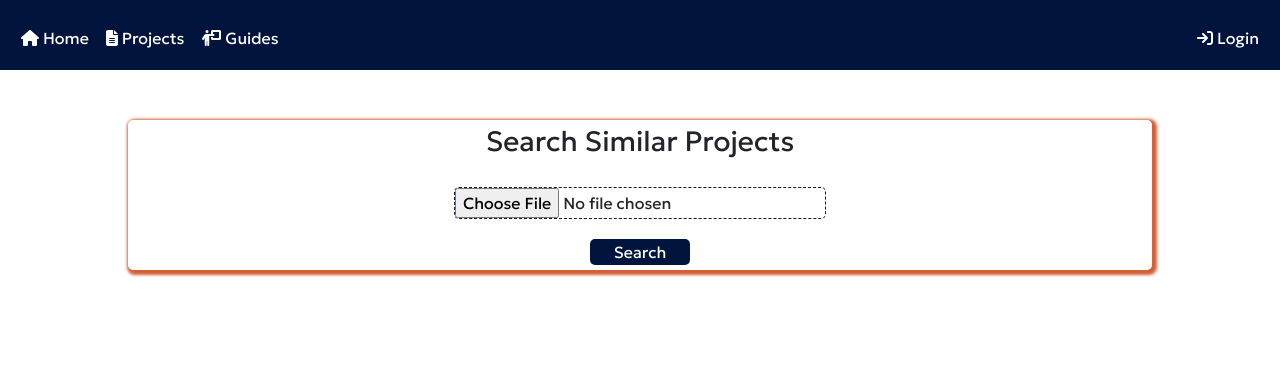
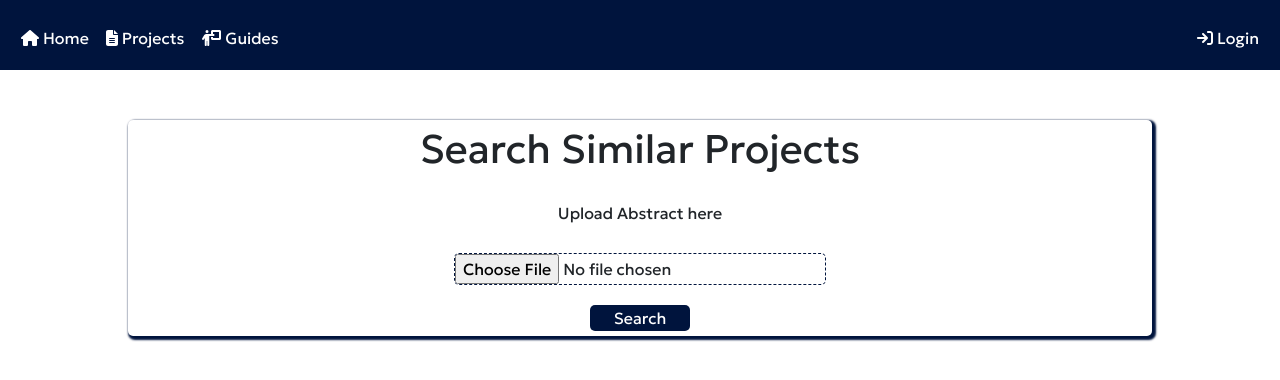
Before and after one commit to Investment-Analysis-Project/mini-project-project-manager-cet, a React (Create React App) app in the folder client/: page /abstractsimilarity in a window 1280 px wide. Shown: the top 380 px of the page. Built offline with nearby package versions, Linux system fonts and the light colour scheme.

Commit message:
Similarity Check

```diff
--- a/client/src/pages/home/home.css
+++ b/client/src/pages/home/home.css
@@ -10,12 +10,11 @@
     display: flex;
     flex-direction: column;
     padding: 10px;
-    background: rgb(210, 96, 54);
 }
 
 .homeintro h1{
     text-align: center;
-    color: #ffffff;
+    color: #000000;
     padding-top: 20px;
 }
 
@@ -56,5 +55,4 @@
 
 .homeitem:hover{
     transform: scale(1.05);
-    box-shadow: 0px 2px 2px 2px rgb(1, 37, 121);
 }
--- a/client/src/pages/login/login.css
+++ b/client/src/pages/login/login.css
@@ -53,5 +53,5 @@ button:focus{
 
 
 .logbut:active{
-    background: coral;
+    transform: scale(1.05);
   }
--- a/client/src/pages/similarity/Similarity.jsx
+++ b/client/src/pages/similarity/Similarity.jsx
@@ -36,7 +36,8 @@ const Similarity = () => {
         <Layout>
             <div className='similarity'>
                 <div className='drop_box'>
-                    <h3>Search Similar Projects</h3>
+                    <h1>Search Similar Projects</h1>
+                    <label>Upload Abstract here</label>
                     <input type="file" name="myFile" className="drop-zone__input" onChange={change}/>
                     <button onClick={search} className='logbut'>Search</button>
                 </div>
--- a/client/src/pages/similarity/similarity.css
+++ b/client/src/pages/similarity/similarity.css
@@ -7,7 +7,7 @@
 
 .drop_box{
     width: 80%;
-    box-shadow: 2px 2px 3px 3px rgb(210, 96, 54);
+    box-shadow: 2px 2px 2px 2px #00143d;
     border-radius: 5px;
     padding: 5px;
     display: flex;
```
